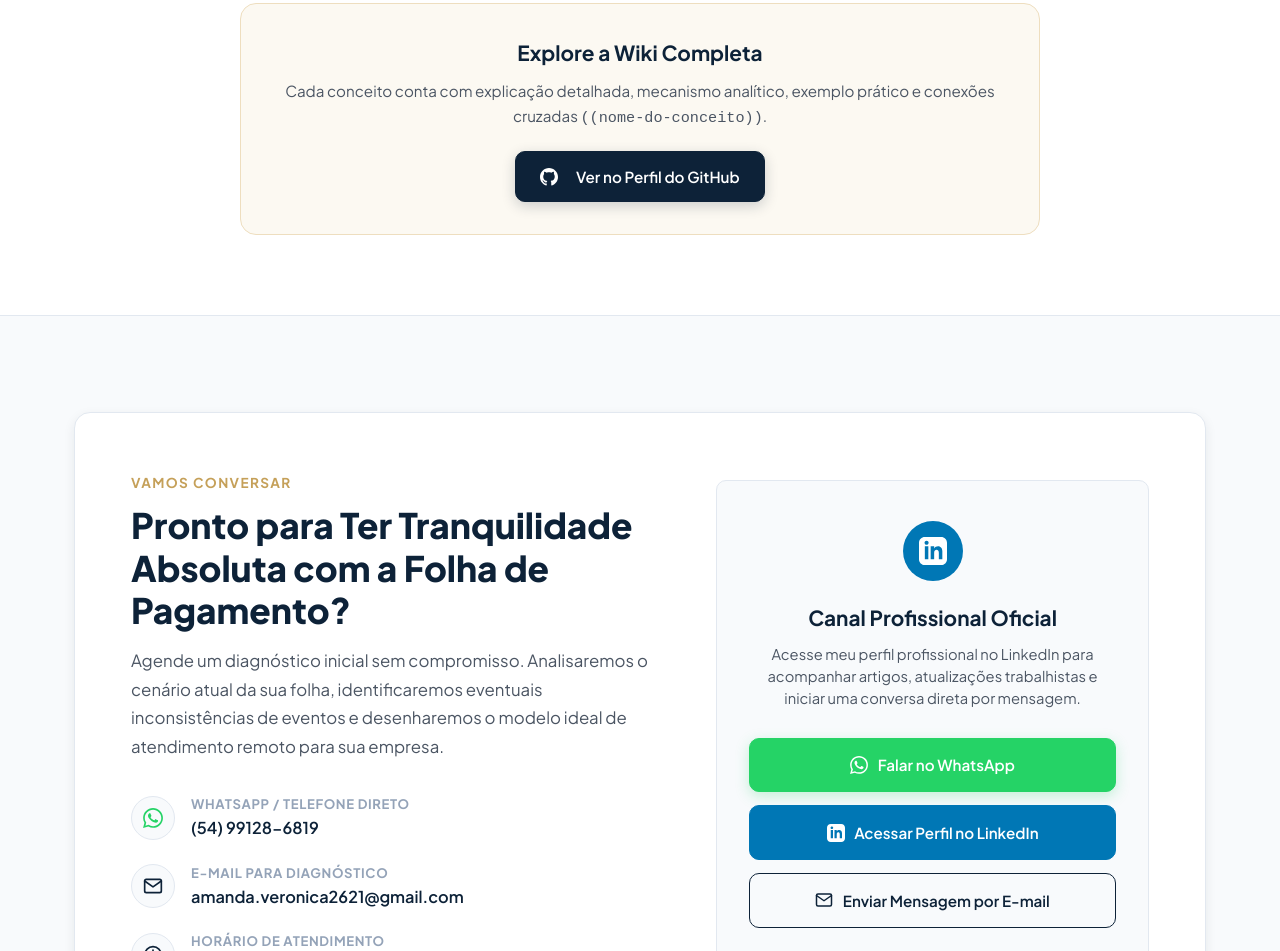
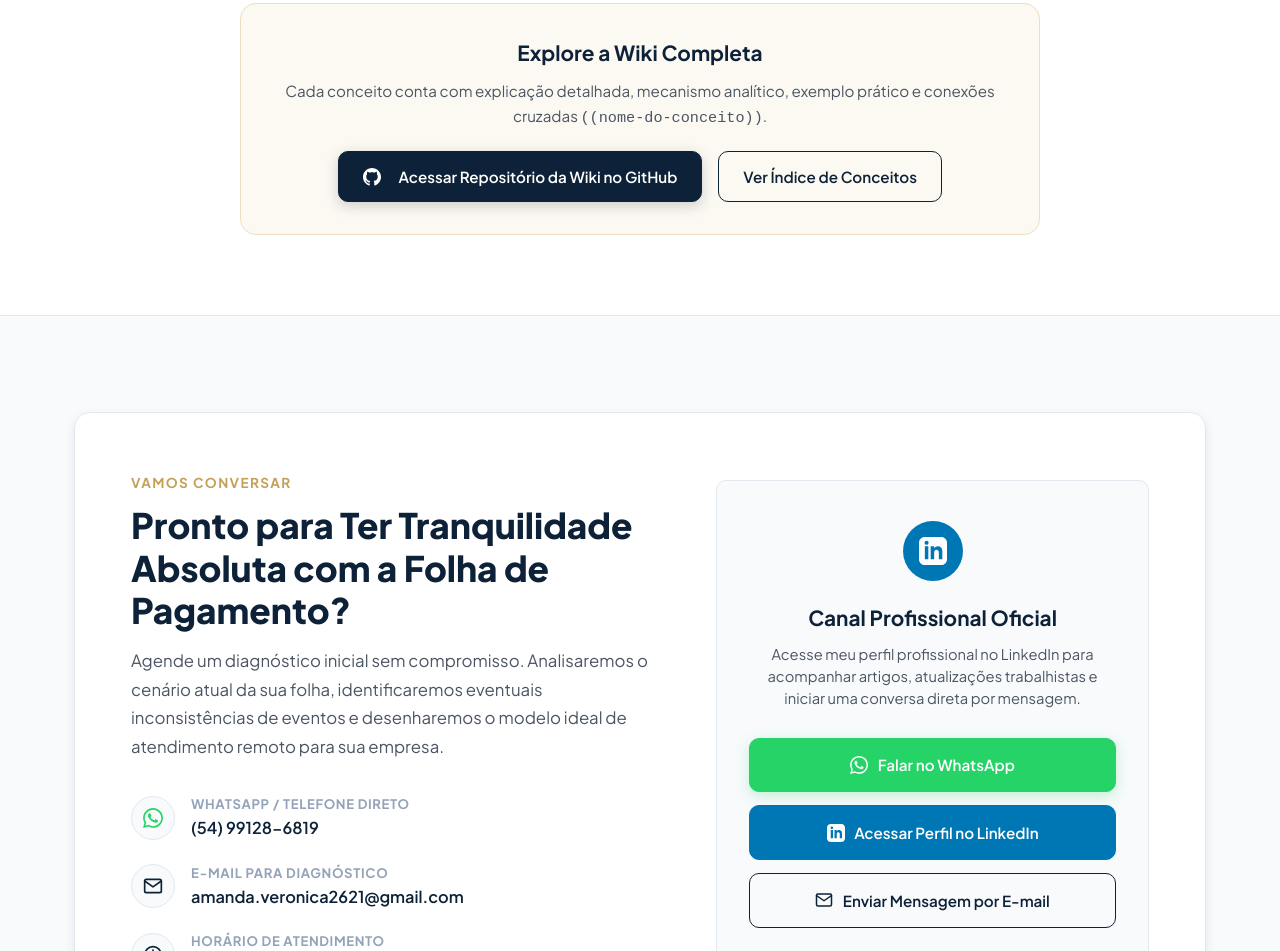
Before and after one commit to amandaveronica2621-ctrl/curriculo, a plain HTML site: page index.html in a window 1280 px wide. Shown: the part 6705-7656 px from the top of the page. Drawn offline with Linux system fonts and the light colour scheme.

Commit message:
Atualiza links da secao Wiki para apontar para o novo repositorio wiki-economia

```diff
--- a/index.html
+++ b/index.html
@@ -1986,9 +1986,12 @@
             Cada conceito conta com explicação detalhada, mecanismo analítico, exemplo prático e conexões cruzadas <code>((nome-do-conceito))</code>.
           </p>
           <div style="display: flex; gap: 1rem; justify-content: center; flex-wrap: wrap;">
-            <a href="https://github.com/amandaveronica2621-ctrl" target="_blank" rel="noopener noreferrer" class="btn btn-primary" style="padding: 0.75rem 1.5rem;">
+            <a href="https://github.com/amandaveronica2621-ctrl/wiki-economia" target="_blank" rel="noopener noreferrer" class="btn btn-primary" style="padding: 0.75rem 1.5rem;">
               <svg width="18" height="18" viewBox="0 0 24 24" fill="currentColor" aria-hidden="true" style="margin-right: 0.5rem;"><path d="M12 0c-6.626 0-12 5.373-12 12 0 5.302 3.438 9.8 8.207 11.387.599.111.793-.261.793-.577v-2.234c-3.338.726-4.033-1.416-4.033-1.416-.546-1.387-1.333-1.756-1.333-1.756-1.089-.745.083-.729.083-.729 1.205.084 1.839 1.237 1.839 1.237 1.07 1.834 2.807 1.304 3.492.997.107-.775.418-1.305.762-1.604-2.665-.305-5.467-1.334-5.467-5.931 0-1.311.469-2.381 1.236-3.221-.124-.303-.535-1.524.117-3.176 0 0 1.008-.322 3.301 1.23.957-.266 1.983-.399 3.003-.404 1.02.005 2.047.138 3.006.404 2.291-1.552 3.297-1.23 3.297-1.23.653 1.653.242 2.874.118 3.176.77.84 1.235 1.911 1.235 3.221 0 4.609-2.807 5.624-5.479 5.921.43.372.823 1.102.823 2.222v3.293c0 .319.192.694.801.576 4.765-1.589 8.199-6.086 8.199-11.386 0-6.627-5.373-12-12-12z"/></svg>
-              Ver no Perfil do GitHub
+              Acessar Repositório da Wiki no GitHub
+            </a>
+            <a href="https://github.com/amandaveronica2621-ctrl/wiki-economia/blob/main/%C3%ADndice.md" target="_blank" rel="noopener noreferrer" class="btn btn-outline" style="padding: 0.75rem 1.5rem;">
+              Ver Índice de Conceitos
             </a>
           </div>
         </div>
```
